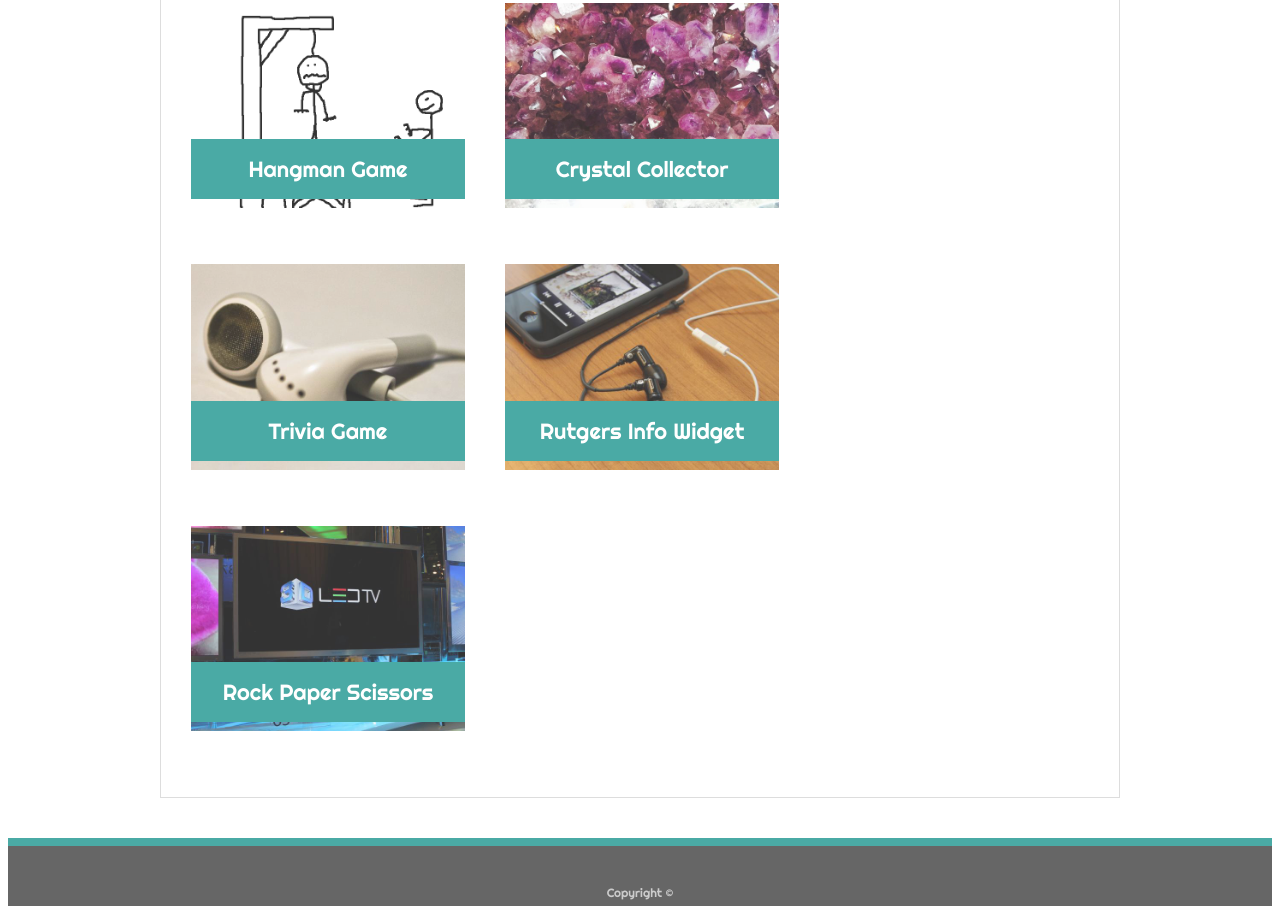
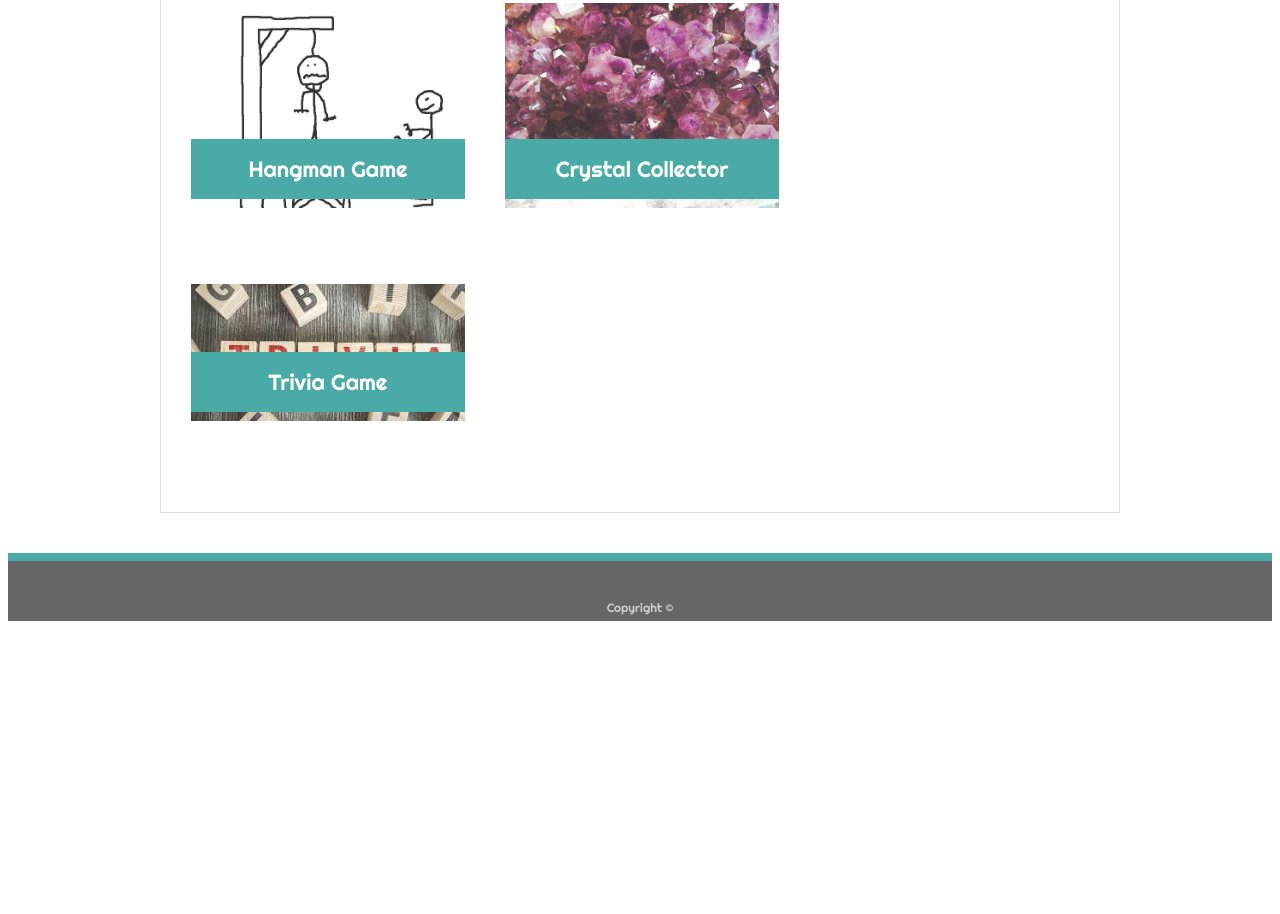
Before and after one commit to holtgal/Basic-Portfolio, a plain HTML site: page portfolio.html in a window 1280 px wide. Shown: the part 320-1234 px from the top of the page. After the commit the page ends 949 px from the top, so only its background shows below. Drawn offline with Linux system fonts and the light colour scheme.

Commit message:
updated portfolio

```diff
--- a/portfolio.html
+++ b/portfolio.html
@@ -30,9 +30,7 @@
 
         <img src="assets/images/Images/galgje.gif.gif" alt="Word Guess" >
                 </a>
-
-
-                <h3>Hangman Game</h3>
+         <h3>Hangman Game</h3>
               </div>
               <div class="work">
                   <a href="https://github.com/holtgal/unit4-game">
@@ -42,19 +40,13 @@
         <h3>Crystal Collector </h3>
       </div>
       <div class="work">
-        <img src="assets/images/Images/technics-q-c-640-480-5.jpg" alt="Trivia Game">
+          <div class="work">
+              <a href="https://github.com/holtgal/Trivia-Game">
 
-        <h3>Trivia Game</h3>
-      </div>
-      <div class="work">
-        <img src="assets/images/Images/technics-q-c-640-480-7.jpg" alt="Rutgers Info Widget">
+          <img src="assets/images/Images/download.jpeg" alt="Word Guess" >
+                  </a>
+           <h3>Trivia Game</h3>
 
-        <h3>Rutgers Info Widget</h3>
-      </div>
-      <div class="work">
-        <img src="assets/images/Images/technics-q-c-640-480-9.jpg" alt="Rock Paper Scissors">
-
-        <h3>Rock Paper Scissors</h3>
       </div>
 
     </section>
```
Also changed, not shown: assets/images/Images/download.jpeg (added).
